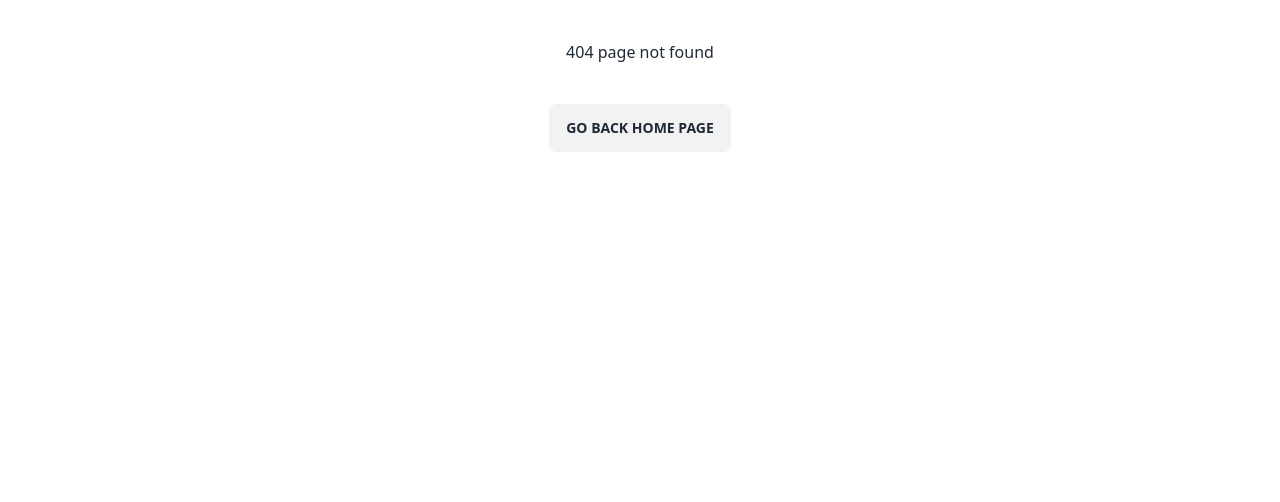
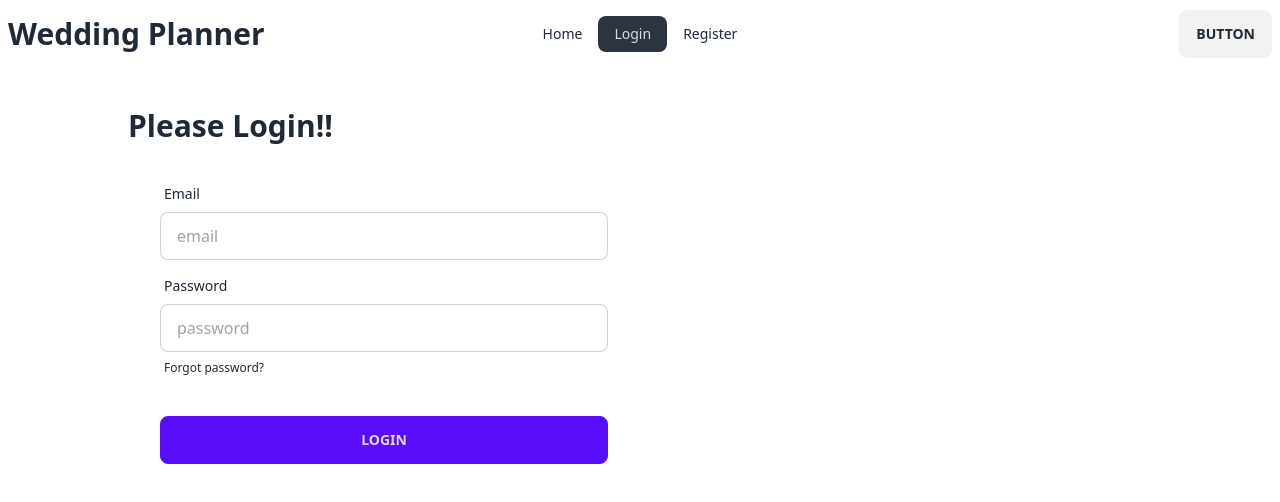
Before and after one commit to Sobuj301/react-glasses, a React (Vite) app: page /login in a window 1280 px wide. Before the commit this address had no page. Shown: the top 502 px of the page. Built offline with nearby package versions, Linux system fonts and the light colour scheme.

Commit message:
created route pages and event menagement services

```diff
--- a/package.json
+++ b/package.json
@@ -11,6 +11,7 @@
   },
   "dependencies": {
     "@material-tailwind/html": "^2.0.0",
+    "firebase": "^10.5.0",
     "localforage": "^1.10.0",
     "match-sorter": "^6.3.1",
     "react": "^18.2.0",
--- a/src/Components/Services/Services.jsx
+++ b/src/Components/Services/Services.jsx
@@ -1,8 +1,10 @@
+import { Link } from "react-router-dom";
+
 const Services = ({ service }) => {
 
     const { id, serviceName, image, description } = service;
 
-    console.log(service)
+
     return (
         <div className="card  bg-base-100 shadow-xl">
             <figure className="px-10 pt-10">
@@ -12,7 +14,7 @@ const Services = ({ service }) => {
                 <h2 className="card-title">{serviceName}</h2>
                 <p>{description}</p>
                 <div className="card-actions">
-                    <button className="btn btn-primary">Book now</button>
+                  <Link to={`/details/${id}`}><button className="btn btn-primary">Service Details</button></Link>
                 </div>
             </div>
         </div>
--- a/src/Layout/MainLayout.jsx
+++ b/src/Layout/MainLayout.jsx
@@ -7,7 +7,6 @@ const MainLayout = () => {
         <div>
             <div className="max-w-7xl mx-auto">
                 <Navbar></Navbar>
-                <Banner></Banner>
             </div>
             <Outlet></Outlet>
         </div>
--- /dev/null
+++ b/src/Pages/Details/Details.jsx
@@ -0,0 +1,33 @@
+import { useEffect, useState } from "react";
+import { useLoaderData, useParams } from "react-router-dom";
+
+
+const Details = () => {
+    const [serviceDetails, setServiceDetails] = useState({})
+    const { id } = useParams()
+    const details = useLoaderData()
+   console.log(id)
+   console.log(details)
+    useEffect(() => {
+        const detail = details?.find(detail => id == detail.id)
+        setServiceDetails(detail)
+
+    }, [id])
+    return (
+        <div className="card max-w-2xl mx-auto mt-10 glass">
+            <figure><img src={serviceDetails.image} alt="car!" /></figure>
+            <div className="card-body">
+              <div className="flex">
+              <h2 className="card-title">{serviceDetails.serviceName}</h2>
+              <p className="text-xl font-semibold text-end">Price:{serviceDetails.price}</p>
+              </div>
+                <p>{serviceDetails.description}</p>
+                <div className="card-actions justify-center mt-5">
+                    <button className="btn btn-primary">book now</button>
+                </div>
+            </div>
+        </div>
+    );
+};
+
+export default Details;
--- a/src/Pages/Home/Home.jsx
+++ b/src/Pages/Home/Home.jsx
@@ -1,11 +1,13 @@
 import { useLoaderData } from "react-router-dom";
 import Services from "../../Components/Services/Services";
+import Banner from "../../Components/Banner/Banner";
 
 const Home = () => {
     const services = useLoaderData()
 
     return (
         <div>
+            <Banner></Banner>
             <h2 className="text-center text-5xl font-bold">Our Services</h2>
             <div className="grid gap-5 grid-cols-1 md:grid-cols-2 lg:grid-cols-3 max-w-7xl mx-auto mt-10">
            {
--- /dev/null
+++ b/src/Pages/Login/Login.jsx
@@ -0,0 +1,39 @@
+
+
+const Login = () => {
+
+    const handleSubmit = e =>{
+        e.preventDefault()
+        const email = e.target.email.value;
+        const password = e.target.password.value;
+
+        console.log('regi',email,password)
+    }
+    return (
+        <div className="max-w-5xl mx-auto mt-10">
+           <h2 className="text-3xl font-bold">Please Login!!</h2>
+          <form onSubmit={handleSubmit} className="card-body w-2/4">
+                        <div className="form-control">
+                            <label className="label">
+                                <span className="label-text">Email</span>
+                            </label>
+                            <input type="email"name="email" placeholder="email" className="input input-bordered" required />
+                        </div>
+                        <div className="form-control">
+                            <label className="label">
+                                <span className="label-text">Password</span>
+                            </label>
+                            <input type="password"name="password" placeholder="password" className="input input-bordered" required />
+                            <label className="label">
+                                <a href="#" className="label-text-alt link link-hover">Forgot password?</a>
+                            </label>
+                        </div>
+                        <div className="form-control mt-6">
+                            <button className="btn btn-primary">Login</button>
+                        </div>
+                    </form>
+       </div>
+    );
+};
+
+export default Login;
--- /dev/null
+++ b/src/Pages/Register/Register.jsx
@@ -0,0 +1,39 @@
+
+
+const Register = () => {
+
+    const handleSubmit = e =>{
+        e.preventDefault()
+        const email = e.target.email.value;
+        const password = e.target.password.value;
+        console.log(email,password)
+
+    }
+    return (
+       <div className="max-w-5xl mx-auto mt-10">
+           <h2 className="text-3xl font-bold">Please Register!!</h2>
+          <form onSubmit={handleSubmit} className="card-body w-2/4">
+                        <div className="form-control">
+                            <label className="label">
+                                <span className="label-text">Email</span>
+                            </label>
+                            <input type="email"name="email" placeholder="email" className="input input-bordered" required />
+                        </div>
+                        <div className="form-control">
+                            <label className="label">
+                                <span className="label-text">Password</span>
+                            </label>
+                            <input type="password"name="password" placeholder="password" className="input input-bordered" required />
+                            <label className="label">
+                                <a href="#" className="label-text-alt link link-hover">Forgot password?</a>
+                            </label>
+                        </div>
+                        <div className="form-control mt-6">
+                            <button className="btn btn-primary">Login</button>
+                        </div>
+                    </form>
+       </div>
+    );
+};
+
+export default Register;
--- a/src/Router/Routes.jsx
+++ b/src/Router/Routes.jsx
@@ -2,6 +2,9 @@ import { createBrowserRouter } from "react-router-dom"
 import MainLayout from "../Layout/MainLayout"
 import Home from "../Pages/Home/Home"
 import ErrorPage from "../Pages/Error/ErrorPage"
+import Login from "../Pages/Login/Login"
+import Register from "../Pages/Register/Register"
+import Details from "../Pages/Details/Details"
 
 const router = createBrowserRouter([
     {
@@ -12,7 +15,20 @@ const router = createBrowserRouter([
             {
                 path:"/",
                 element:<Home></Home>,
-                loader:() => fetch('services.json')
+                loader:() => fetch('/services.json')
+            },
+            {
+                path:"/login",
+                element:<Login></Login>
+            },
+            {
+                path:"/register",
+                element:<Register></Register>
+            },
+            {
+                path:"/details/:id",
+                loader:() => fetch('../../public/services.json'),
+                element:<Details></Details>
 
             }
         ]
```
Also changed, not shown: public/services.json (+12 -12 lines), 1 other file (tests, documents, lock files or other folders).
